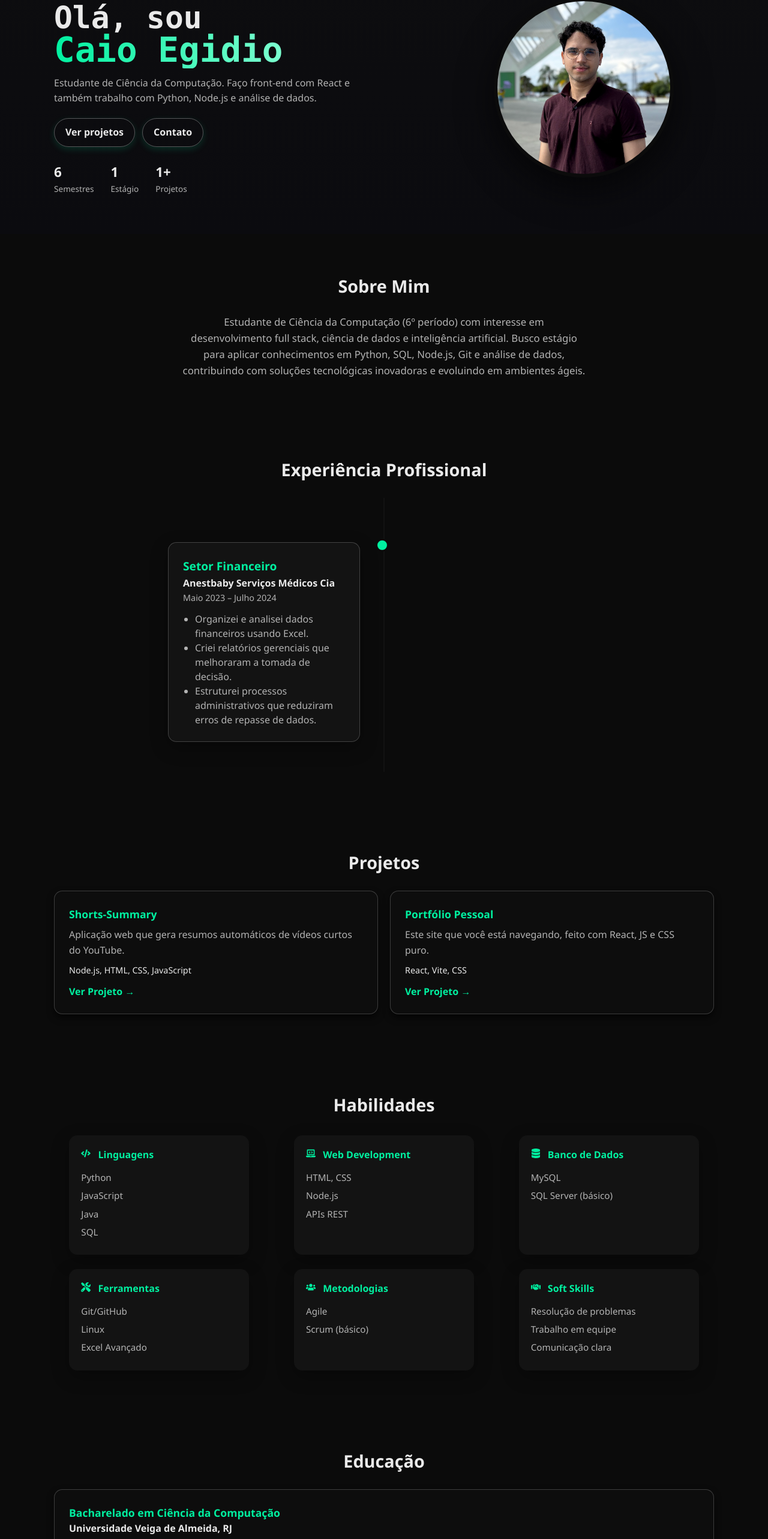
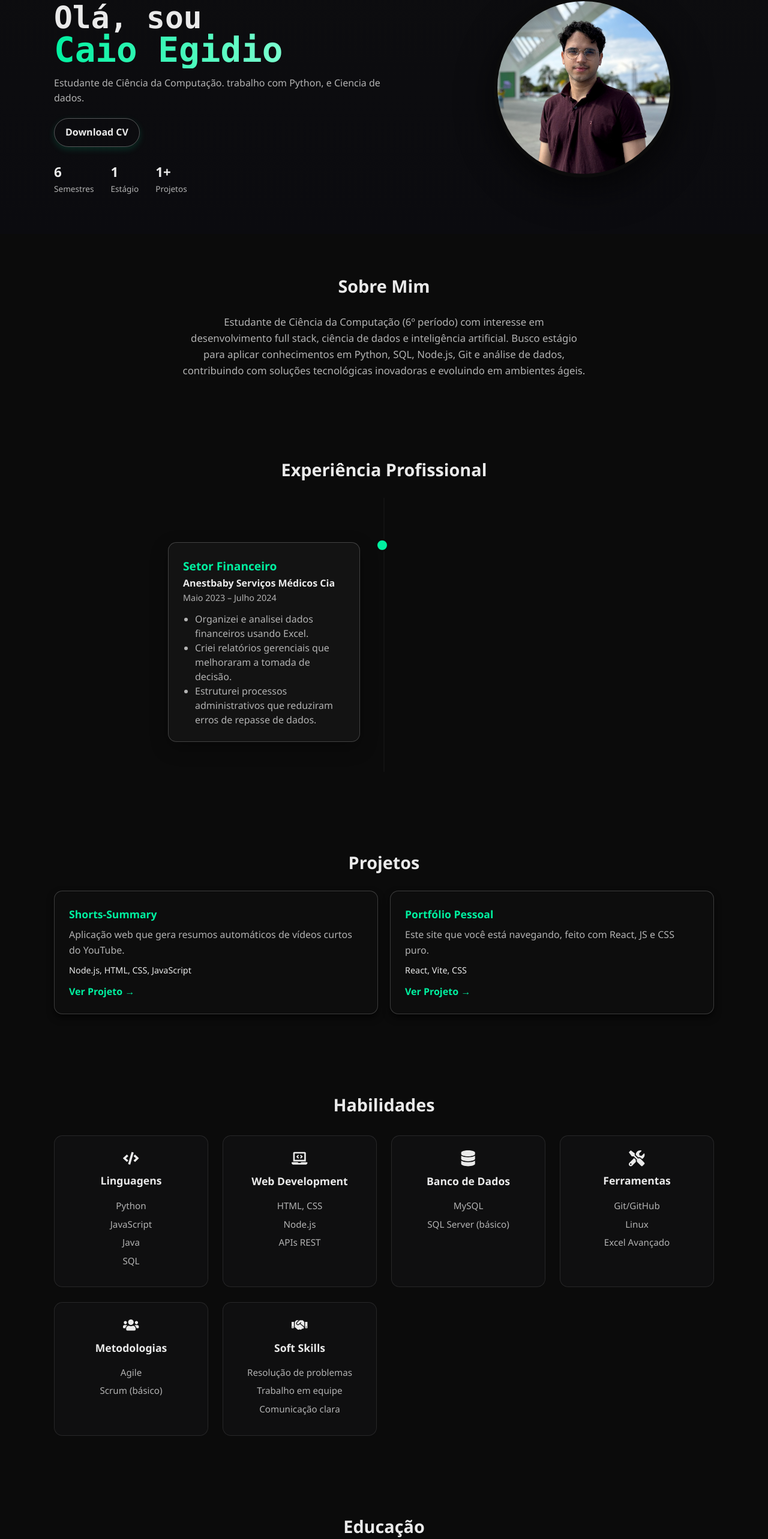
Before and after one commit to CaioEgidio/Meu-portf-lio, a React (Vite) app: page / in a window 1280 px wide. Shown: the part 174-2740 px from the top of the page at 60% size. Built offline with nearby package versions, Linux system fonts and the light colour scheme.

Commit message:
feat: versão final!

```diff
--- a/src/components/Certifications/Certifications.jsx
+++ b/src/components/Certifications/Certifications.jsx
@@ -1,7 +1,37 @@
 import React from "react";
 import "./Certifications.css";
-// Opcional: Adicione a animação como nas outras seções
 import { motion } from "framer-motion";
+import { FaAward } from "react-icons/fa"; // Ícone de prêmio/certificado
+
+// Lista de certificações para facilitar a manutenção
+const certificationsList = [
+  "Alura – Imersão Python: Do Excel à Análise de Dados",
+  "Alura – Imersão em Inteligência Artificial (2ª edição)",
+  "Rocketseat – NLW IA",
+  "Fisk – Inglês (leitura e escrita básica)",
+];
+
+// Variantes para a animação escalonada (stagger)
+const containerVariants = {
+  hidden: { opacity: 0 },
+  visible: {
+    opacity: 1,
+    transition: {
+      staggerChildren: 0.2, // Atraso entre cada item da lista
+    },
+  },
+};
+
+const itemVariants = {
+  hidden: { x: -20, opacity: 0 },
+  visible: {
+    x: 0,
+    opacity: 1,
+    transition: {
+      duration: 0.5,
+    },
+  },
+};
 
 const Certifications = () => {
   return (
@@ -16,16 +46,20 @@ const Certifications = () => {
       <div className="container">
         <h2 className="section__title">Cursos & Certificações</h2>
 
-        {/* Adicione a div com a classe "card" aqui */}
-        <div className="card">
-          <ul className="certs__list">
-            <li>Alura – Imersão Python: Do Excel à Análise de Dados</li>
-            <li>Alura – Imersão em Inteligência Artificial (2ª edição)</li>
-            <li>Rocketseat – NLW IA</li>
-            <li>Fisk – Inglês (leitura e escrita básica)</li>
-          </ul>
-        </div>
-
+        <motion.ul
+          className="certs__list"
+          variants={containerVariants}
+          initial="hidden"
+          whileInView="visible"
+          viewport={{ once: true, amount: 0.3 }}
+        >
+          {certificationsList.map((cert, index) => (
+            <motion.li key={index} className="cert__item" variants={itemVariants}>
+              <FaAward className="cert__icon" />
+              <span>{cert}</span>
+            </motion.li>
+          ))}
+        </motion.ul>
       </div>
     </motion.section>
   );
--- a/src/components/Education/Education.css
+++ b/src/components/Education/Education.css
@@ -1,6 +1,15 @@
 .edu__item {
-  padding: 20px;
+  display: flex; /* Alinha ícone e texto lado a lado */
+  align-items: center; /* Centraliza verticalmente */
+  gap: 24px; /* Espaçamento entre o ícone e o conteúdo */
+  padding: 24px;
   margin-top: 20px;
+}
+
+.edu__icon {
+  font-size: 2.5rem; /* Tamanho do ícone */
+  color: var(--accent);
+  flex-shrink: 0; /* Impede que o ícone seja espremido */
 }
 
 .edu__course {
@@ -18,3 +27,11 @@
   color: var(--muted);
   font-size: 0.9rem;
 }
+
+@media (max-width: 480px) {
+  .edu__item {
+    flex-direction: column; /* Em telas pequenas, ícone fica acima do texto */
+    text-align: center;
+    gap: 16px;
+  }
+}
--- a/src/components/Hero/Hero.css
+++ b/src/components/Hero/Hero.css
@@ -114,7 +114,17 @@
   border: 6px solid rgba(11,11,11,1);
 }
 
-
+/* animated dashed ring using SVG stroke-dasharray */
+.avatar__ring{
+  width: 300px;
+  height: 300px;
+  position: absolute;
+  top: 0;
+  left: 0;
+  transform-origin: center;
+  z-index: 1;
+  overflow: visible;
+}
 
 .avatar__ring circle{
   fill: none;
--- a/src/components/Hero/Hero.jsx
+++ b/src/components/Hero/Hero.jsx
@@ -1,10 +1,8 @@
 import React, { useEffect, useRef } from "react";
 import "./Hero.css";
 import avatar from "../../assets/avatar.jpg";
-// 1. Importe 'motion' e 'animate' da framer-motion
 import { motion, animate } from "framer-motion";
 
-// 2. Crie um componente para o contador animado
 const Counter = ({ from, to }) => {
   const nodeRef = useRef();
 
@@ -12,49 +10,96 @@ const Counter = ({ from, to }) => {
     const node = nodeRef.current;
 
     const controls = animate(from, to, {
-      duration: 2, // Duração da animação em segundos
+      duration: 2,
       onUpdate(value) {
-        // Arredonda o valor e atualiza o texto
         node.textContent = Math.round(value);
       }
     });
 
-    // Limpa a animação quando o componente é desmontado
     return () => controls.stop();
   }, [from, to]);
 
-  // O 'ref' conecta a lógica da animação a este elemento span
   return <span ref={nodeRef} />;
 };
 
+const Hero = () => {
+  const text1Ref = useRef(null);
+  const text2Ref = useRef(null);
+  const cursorRef = useRef(null);
 
-const Hero = () => {
+  useEffect(() => {
+    // Array para armazenar os IDs dos timeouts
+    const timeoutIds = [];
+
+    // Reseta o texto no início para lidar com o StrictMode do React
+    if (text1Ref.current) text1Ref.current.textContent = "";
+    if (text2Ref.current) text2Ref.current.textContent = "";
+    if (cursorRef.current) cursorRef.current.style.display = 'inline';
+
+
+    const text1 = "Olá, sou ";
+    const text2 = "Caio Egidio";
+    let i = 0;
+    let j = 0;
+
+    const typeText1 = () => {
+      if (i < text1.length) {
+        if (text1Ref.current) text1Ref.current.textContent += text1.charAt(i);
+        i++;
+        const id = setTimeout(typeText1, 100);
+        timeoutIds.push(id);
+      } else {
+        const id = setTimeout(typeText2, 250);
+        timeoutIds.push(id);
+      }
+    };
+
+    const typeText2 = () => {
+      if (j < text2.length) {
+        if (text2Ref.current) text2Ref.current.textContent += text2.charAt(j);
+        j++;
+        const id = setTimeout(typeText2, 120);
+        timeoutIds.push(id);
+      } else {
+        if (cursorRef.current) {
+          cursorRef.current.style.display = 'none';
+        }
+      }
+    };
+
+    // Inicia a animação
+    typeText1();
+
+    // Função de limpeza: será executada quando o componente for desmontado
+    return () => {
+      timeoutIds.forEach(clearTimeout);
+    };
+  }, []); // O array vazio garante que o efeito rode apenas uma vez
+
   return (
     <section id="home" className="hero">
       <div className="container hero__grid">
         <motion.div
           className="hero__left"
-          // Animação de fade-in para o conteúdo da esquerda
           initial={{ opacity: 0, x: -50 }}
           animate={{ opacity: 1, x: 0 }}
           transition={{ duration: 0.8 }}
         >
           <p className="hero__role">Software Developer</p>
           <h1 className="hero__title">
-            Olá, sou <span className="hero__name">Caio Egidio</span>
+            <span ref={text1Ref}></span>
+            <span ref={text2Ref} className="hero__name"></span>
+            <span ref={cursorRef} className="typing-cursor">|</span>
           </h1>
           <p className="hero__desc">
-            Estudante de Ciência da Computação. Faço front-end com React e
-            também trabalho com Python, Node.js e análise de dados.
+            Estudante de Ciência da Computação. trabalho com Python, e Ciencia de dados.
           </p>
 
           <div className="hero__actions">
-            <a className="btn btn--primary" href="#projects">Ver projetos</a>
-            <a className="btn btn--outline" href="#contact">Contato</a>
+            <a className="btn btn--primary" href="/curriculo.pdf" download="Curriculo-Caio-Egidio.pdf">Download CV</a>
           </div>
 
           <ul className="hero__stats">
-            {/* 3. Use o componente Counter para cada estatística */}
             <li>
               <span className="stat__num">
                 <Counter from={0} to={6} />
@@ -78,7 +123,6 @@ const Hero = () => {
 
         <motion.div
             className="hero__right"
-            // Animação de fade-in para a imagem da direita
             initial={{ opacity: 0, x: 50 }}
             animate={{ opacity: 1, x: 0 }}
             transition={{ duration: 0.8, delay: 0.2 }}
--- a/src/components/Skills/Skills.css
+++ b/src/components/Skills/Skills.css
@@ -1,24 +1,39 @@
 .skills__grid {
   display: grid;
-  grid-template-columns: repeat(3, 1fr); /* 3 colunas fixas */
+  grid-template-columns: repeat(auto-fit, minmax(250px, 1fr));
   gap: 24px;
   margin-top: 28px;
-  justify-items: center; /* centraliza cada bloco */
 }
 
 .skills__group {
-  background: var(--surface);
-  padding: 20px;
+  background: rgba(20, 20, 22, 0.5); /* Fundo semitransparente */
+  border: 1px solid rgba(255, 255, 255, 0.1); /* Borda sutil */
+  backdrop-filter: blur(8px); /* Efeito de vidro */
+  padding: 24px;
   border-radius: var(--radius);
-  box-shadow: var(--shadow);
-  width: 100%; /* garante que os blocos ocupem espaço igual */
-  max-width: 300px; /* limita o tamanho */
+  text-align: center;
+  transition: transform 0.3s ease, border-color 0.3s ease, box-shadow 0.3s ease;
+}
+
+.skills__group:hover {
+  transform: translateY(-5px);
+  border-color: rgba(0, 240, 160, 0.5); /* Borda neon no hover */
+  box-shadow: 0 8px 24px rgba(0, 240, 160, 0.15);
 }
 
 .skills__group h3 {
-  font-size: 1rem;
+  font-size: 1.1rem;
   font-weight: 700;
-  margin-bottom: 12px;
+  margin-bottom: 16px;
+  color: var(--text);
+  display: flex;
+  flex-direction: column; /* Ícone acima do texto */
+  align-items: center;
+  gap: 10px;
+}
+
+/* Cor do ícone muda no hover do card */
+.skills__group:hover h3 {
   color: var(--accent);
 }
 
@@ -31,17 +46,11 @@
 .skills__group li {
   color: var(--muted);
   font-size: 0.95rem;
-  margin-bottom: 6px;
+  margin-bottom: 8px;
+  line-height: 1.5;
 }
 
-/* Responsividade: quando a tela for menor, desce para 2 colunas */
-@media (max-width: 900px) {
-  .skills__grid {
-    grid-template-columns: repeat(2, 1fr);
-  }
-}
-
-/* Responsividade extra: em telas bem pequenas, 1 por linha */
+/* Responsividade */
 @media (max-width: 600px) {
   .skills__grid {
     grid-template-columns: 1fr;
--- a/src/components/Skills/Skills.jsx
+++ b/src/components/Skills/Skills.jsx
@@ -3,24 +3,24 @@ import "./Skills.css";
 import { FaCode, FaDatabase, FaTools, FaLaptopCode, FaUsers, FaHandshake } from "react-icons/fa";
 import { motion } from "framer-motion";
 
-// 1. Definir as "variantes" da animação para o container e para os itens
+// As variantes de animação permanecem as mesmas
 const containerVariants = {
   hidden: { opacity: 0 },
   visible: {
     opacity: 1,
     transition: {
-      staggerChildren: 0.2, // Adiciona um atraso de 0.2s entre cada card
+      staggerChildren: 0.2,
     },
   },
 };
 
 const itemVariants = {
-  hidden: { y: 20, opacity: 0 }, // Começa 20px abaixo e invisível
+  hidden: { y: 20, opacity: 0 },
   visible: {
     y: 0,
-    opacity: 1, // Move para a posição original e fica visível
+    opacity: 1,
     transition: {
-      duration: 0.6, // Duração da animação de cada card
+      duration: 0.6,
     },
   },
 };
@@ -31,7 +31,6 @@ const Skills = () => {
       <div className="container">
         <h2 className="section__title">Habilidades</h2>
 
-        {/* 2. Aplicar as variantes ao container dos cards */}
         <motion.div
           className="skills__grid"
           variants={containerVariants}
@@ -39,9 +38,9 @@ const Skills = () => {
           whileInView="visible"
           viewport={{ once: true, amount: 0.2 }}
         >
-          {/* 3. Aplicar a variante de item a cada card individualmente */}
+          {/* O tamanho do ícone foi aumentado para 1.5em */}
           <motion.div className="skills__group" variants={itemVariants}>
-            <h3><FaCode style={{ marginRight: '8px' }} /> Linguagens</h3>
+            <h3><FaCode size="1.5em" /> Linguagens</h3>
             <ul>
               <li>Python</li>
               <li>JavaScript</li>
@@ -51,7 +50,7 @@ const Skills = () => {
           </motion.div>
 
           <motion.div className="skills__group" variants={itemVariants}>
-            <h3><FaLaptopCode style={{ marginRight: '8px' }} /> Web Development</h3>
+            <h3><FaLaptopCode size="1.5em" /> Web Development</h3>
             <ul>
               <li>HTML, CSS</li>
               <li>Node.js</li>
@@ -60,7 +59,7 @@ const Skills = () => {
           </motion.div>
 
           <motion.div className="skills__group" variants={itemVariants}>
-            <h3><FaDatabase style={{ marginRight: '8px' }} /> Banco de Dados</h3>
+            <h3><FaDatabase size="1.5em" /> Banco de Dados</h3>
             <ul>
               <li>MySQL</li>
               <li>SQL Server (básico)</li>
@@ -68,7 +67,7 @@ const Skills = () => {
           </motion.div>
 
           <motion.div className="skills__group" variants={itemVariants}>
-            <h3><FaTools style={{ marginRight: '8px' }} /> Ferramentas</h3>
+            <h3><FaTools size="1.5em" /> Ferramentas</h3>
             <ul>
               <li>Git/GitHub</li>
               <li>Linux</li>
@@ -77,7 +76,7 @@ const Skills = () => {
           </motion.div>
 
           <motion.div className="skills__group" variants={itemVariants}>
-            <h3><FaUsers style={{ marginRight: '8px' }} /> Metodologias</h3>
+            <h3><FaUsers size="1.5em" /> Metodologias</h3>
             <ul>
               <li>Agile</li>
               <li>Scrum (básico)</li>
@@ -85,7 +84,7 @@ const Skills = () => {
           </motion.div>
 
           <motion.div className="skills__group" variants={itemVariants}>
-            <h3><FaHandshake style={{ marginRight: '8px' }} /> Soft Skills</h3>
+            <h3><FaHandshake size="1.5em" /> Soft Skills</h3>
             <ul>
               <li>Resolução de problemas</li>
               <li>Trabalho em equipe</li>
```
Also changed, not shown: src/components/Certifications/Certifications.css (+33 -9 lines), src/components/Education/Education.jsx (+9 -3 lines), src/components/Experience/Experience.css (+32 -14 lines).
